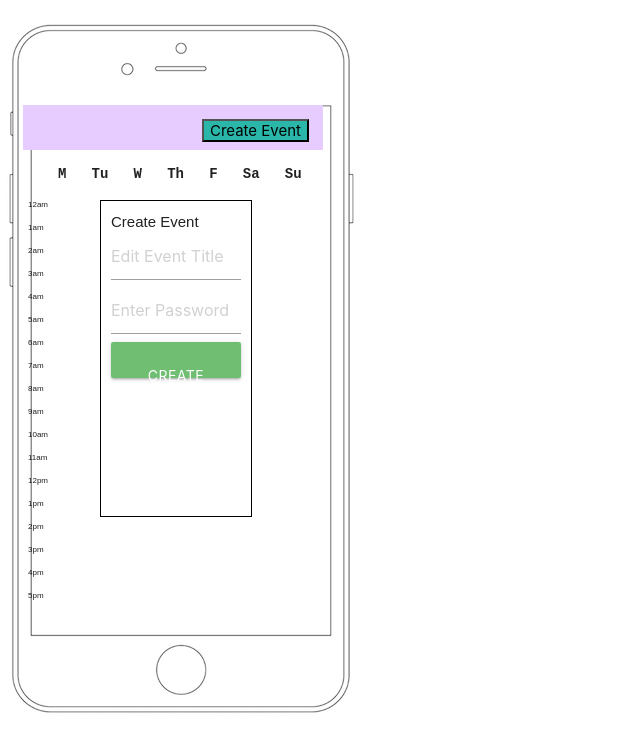
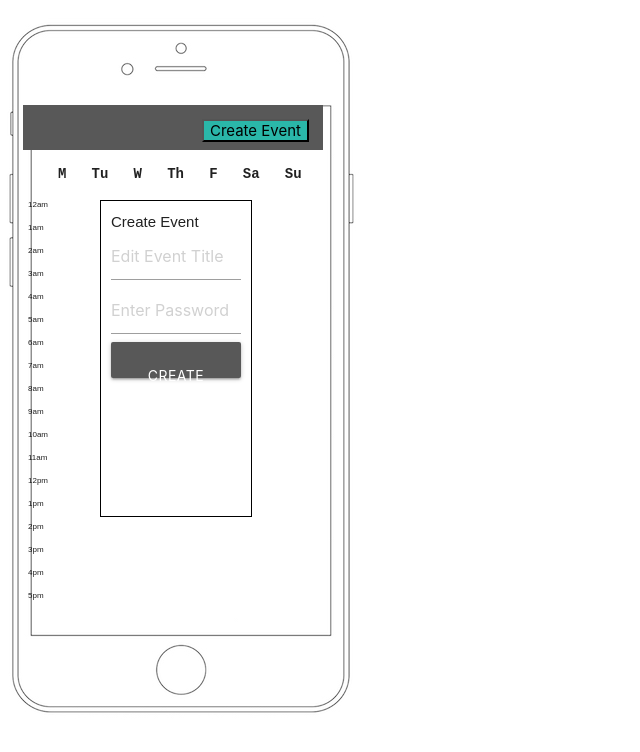
Before and after one commit to old-guys-not-old/social, a plain HTML site: page calendar.html in a window 1280 px wide. Both pictures are taken after a click on the button "Create Event". Shown: the whole page, without its empty margins (0-640 px from the left). Drawn offline with nearby package versions, Linux system fonts and the light colour scheme.

Commit message:
changed colors

```diff
--- a/calendar.css
+++ b/calendar.css
@@ -17,7 +17,7 @@ body {
 
 .head-bar {
 	height: 45px;
-	background-color: #e6ccff;
+	background-color: #585858;
 	color: #FFF;
 	text-shadow:
 		1px 1px 0 #000;
@@ -178,14 +178,15 @@ body {
 
 /* Set a style for the submit/login button */
 .form-container .btn {
-  background-color: #4CAF50;
+  background-color: #585858;
+  color: #fff;
   color: white;
   padding: 16px 20px;
   border: none;
   cursor: pointer;
   width: 100%;
   margin-bottom:10px;
-  opacity: 0.8;
+  opacity: 1.0;
 }
 
 /* Add a red background color to the cancel button */
@@ -195,5 +196,5 @@ body {
 
 /* Add some hover effects to buttons */
 .form-container .btn:hover, .open-button:hover {
-  opacity: 1;
+  opacity: .8;
 }
```
